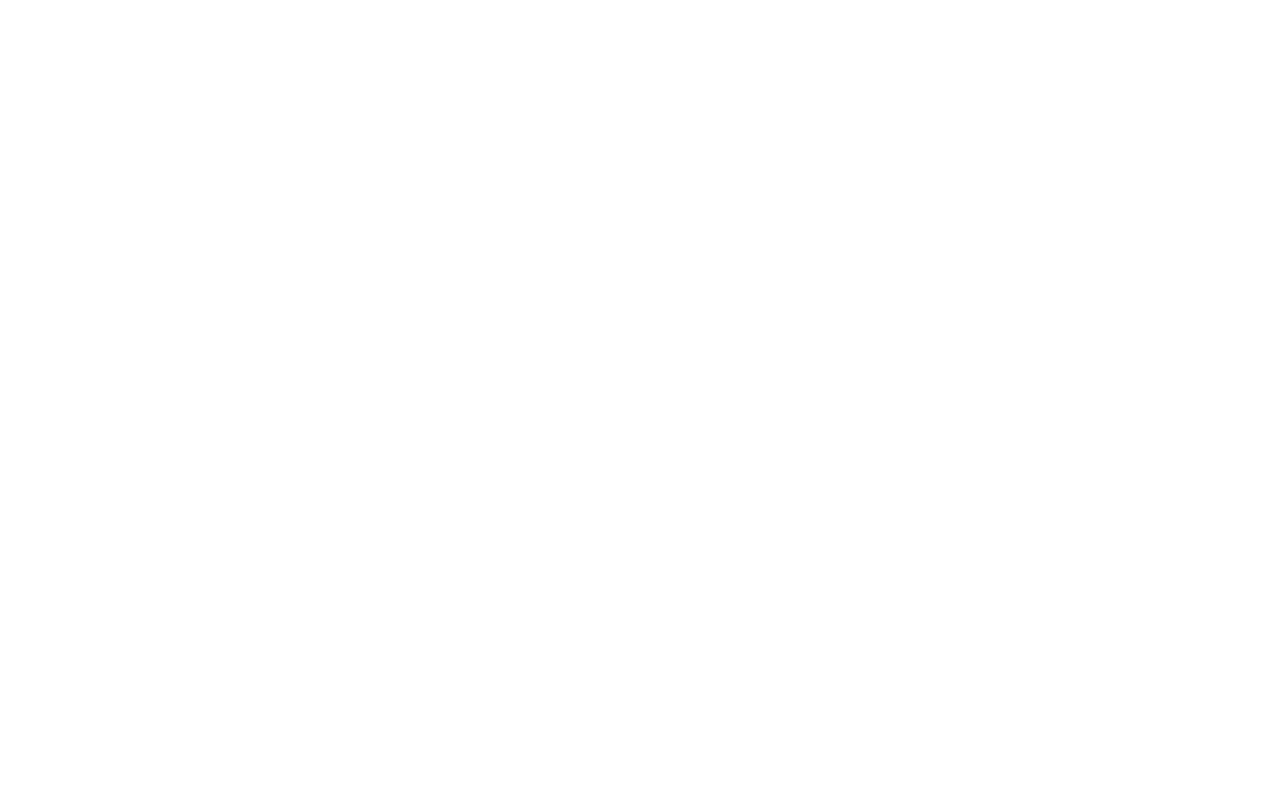
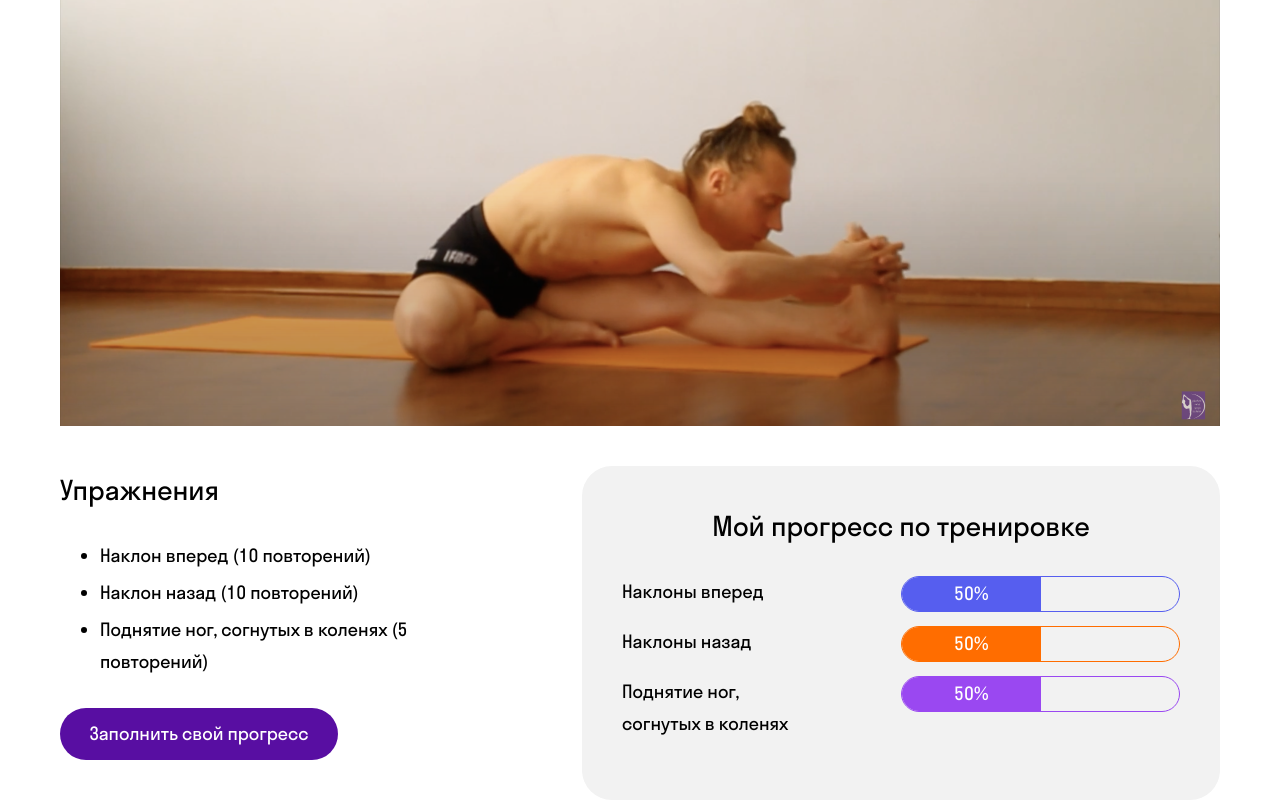
Before and after one commit to annmakhortova/skyfitnesspro, a React (Create React App) app: page /training in a window 1280 px wide. Before the commit this address had no page. Shown: the part 498-1298 px from the top of the page. Before the commit the page ends 800 px from the top, so only its background shows below. Built offline with nearby package versions, Linux system fonts and the light colour scheme.

Commit message:
add training page

```diff
--- a/src/index.css
+++ b/src/index.css
@@ -6,14 +6,14 @@
 
 body {
   margin: 0;
-  font-family: -apple-system, BlinkMacSystemFont, 'Segoe UI', 'Roboto', 'Oxygen',
-    'Ubuntu', 'Cantarell', 'Fira Sans', 'Droid Sans', 'Helvetica Neue',
-    sans-serif;
+  font-family: StratosSkyeng, -apple-system, BlinkMacSystemFont, "Segoe UI",
+    "Roboto", "Oxygen", "Ubuntu", "Cantarell", "Fira Sans", "Droid Sans",
+    "Helvetica Neue", sans-serif;
   -webkit-font-smoothing: antialiased;
   -moz-osx-font-smoothing: grayscale;
 }
 
 code {
-  font-family: source-code-pro, Menlo, Monaco, Consolas, 'Courier New',
+  font-family: source-code-pro, Menlo, Monaco, Consolas, "Courier New",
     monospace;
 }
--- /dev/null
+++ b/src/pages/training/MocData.js
@@ -0,0 +1,6 @@
+export const courses = {
+  id: 123,
+  progress_1: 10,
+  progress_2: 10,
+  progress_3: 10,
+};
--- /dev/null
+++ b/src/pages/training/Training.jsx
@@ -0,0 +1,67 @@
+import React from "react";
+import { useParams } from "react-router-dom";
+import { courses } from "./MocData";
+import style from "./Training.module.scss";
+import { Logo } from "../../UI/Logo/Logo";
+import { Button } from "../../UI/Button/Button";
+import videoImgLogo from "./img/1.png";
+
+export const Training = () => {
+  return (
+    <div className={style.container}>
+      <header>
+        <Logo className={style.logo} />
+      </header>
+      <main>
+        <h1 className={style.nameTraining}>Йога</h1>
+        <h2 className={style.dateLink}>
+          Красота и здоровье / Йога на каждый день / 2 день
+        </h2>
+        <img className={style.videoImgLogo} src={videoImgLogo} alt="" />
+        <section className={style.resultSection}>
+          <div className={style.exerciseSection}>
+            <span className={style.exerciseTitle}>Упражнения</span>
+            <ul className={style.exerciseList}>
+              <li>Наклон вперед (10 повторений)</li>
+              <li>Наклон назад (10 повторений)</li>
+              <li>Поднятие ног, согнутых в коленях (5 повторений)</li>
+            </ul>
+            <Button children={"Заполнить свой прогресс"} />
+          </div>
+          <div className={style.progressSection}>
+            <span className={style.nameSection}>
+              Мой прогресс по тренировке
+            </span>
+            <div className={style.allProgress}>
+              <div className={style.rowProgressBar}>
+                <div>
+                  <p>Наклоны вперед</p>
+                </div>
+                <div className={style.progressBar1}>
+                  <div className={style.progress1}>50%</div>
+                </div>
+              </div>
+              <div className={style.rowProgressBar}>
+                <div>
+                  <p>Наклоны назад</p>
+                </div>
+                <div className={style.progressBar2}>
+                  <div className={style.progress2}>50%</div>
+                </div>
+              </div>
+              <div className={style.rowProgressBar}>
+                <div>
+                  <p>Поднятие ног,</p>
+                  <p>согнутых в коленях</p>
+                </div>
+                <div className={style.progressBar3}>
+                  <div className={style.progress3}>50%</div>
+                </div>
+              </div>
+            </div>
+          </div>
+        </section>
+      </main>
+    </div>
+  );
+};
--- /dev/null
+++ b/src/pages/training/Training.module.scss
@@ -0,0 +1,145 @@
+.container {
+  padding-left: calc(50% - 580px);
+  padding-right: calc(50% - 580px);
+}
+
+.logo {
+  margin-top: 30px;
+  margin-bottom: 75px;
+}
+
+.basicText {
+  font-family: StratosSkyeng;
+  font-size: 24px;
+  line-height: 32px;
+  text-align: left;
+  font-weight: 400;
+}
+
+.nameTraining {
+  font-weight: 400;
+  font-size: 48px;
+  line-height: 56px;
+}
+
+.dateLink {
+  font-weight: 400;
+  font-size: 32px;
+  line-height: 40px;
+  margin-top: 20px;
+}
+.videoImgLogo {
+  width: 1160px;
+  height: 639px;
+  margin-top: 20px;
+}
+
+.resultSection {
+  display: flex;
+  justify-content: space-between;
+}
+
+.exerciseSection {
+  width: 40%;
+  padding: 40px 0;
+}
+
+.progressSection {
+  width: 55%;
+  padding: 40px;
+  background-color: #f2f2f2;
+  border-radius: 30px;
+  margin-top: 36px;
+}
+
+.progressBar1 {
+  border-radius: 50px;
+  border: 1px solid #565eef;
+  width: 50%;
+  height: 36px;
+}
+
+.progressBar2 {
+  border-radius: 50px;
+  border: 1px solid #ff6d00;
+  width: 50%;
+  height: 36px;
+}
+
+.progressBar3 {
+  border-radius: 50px;
+  border: 1px solid #9a48f1;
+  width: 50%;
+  height: 36px;
+}
+
+.progress1 {
+  color: white;
+  border-radius: 50px 0px 0px 50px;
+  background-color: #565eef;
+  width: 50%;
+  height: 100%;
+  display: flex;
+  align-items: center;
+  justify-content: center;
+}
+
+.progress2 {
+  color: white;
+  border-radius: 50px 0px 0px 50px;
+  background-color: #ff6d00;
+  width: 50%;
+  height: 100%;
+  display: flex;
+  align-items: center;
+  justify-content: center;
+}
+
+.progress3 {
+  color: white;
+  border-radius: 50px 0px 0px 50px;
+  background-color: #9a48f1;
+  width: 50%;
+  height: 100%;
+  display: flex;
+  align-items: center;
+  justify-content: center;
+}
+
+.rowProgressBar {
+  display: flex;
+  height: 50px;
+  justify-content: space-between;
+  font-weight: 400;
+  font-size: 18px;
+  line-height: 32px;
+}
+
+.nameSection {
+  height: 40px;
+  display: flex;
+  align-items: center;
+  justify-content: center;
+  font-weight: 400;
+  font-size: 27px;
+  line-height: 40px;
+  margin-bottom: 30px;
+}
+
+.exerciseTitle {
+  height: 40px;
+  font-weight: 400;
+  font-size: 27px;
+  line-height: 40px;
+  margin-bottom: 30px;
+}
+
+.exerciseList {
+  margin: 30px 0;
+  li {
+    font-size: 18px;
+    line-height: 32px;
+    margin-bottom: 30px;
+    margin: 5px 40px;
+  }
+}
--- a/src/routes.jsx
+++ b/src/routes.jsx
@@ -1,12 +1,14 @@
-import {Routes, Route } from "react-router-dom";
+import { Routes, Route } from "react-router-dom";
 import { Workout } from "./pages/workout/Workout";
+import { Training } from "./pages/training/Training";
 import { Main } from "./pages/main/main";
 
 export const AppRoutes = () => {
   return (
-      <Routes>
-        <Route path="/" element={<Main />} />
-        <Route path="/workout/:id" element={<Workout />} />
-      </Routes>
+    <Routes>
+      <Route path="/" element={<Main />} />
+      <Route path="/workout/:id" element={<Workout />} />
+      <Route path="/training" element={<Training />} />
+    </Routes>
   );
 };
```
Also changed, not shown: src/pages/training/img/1.png (added).
